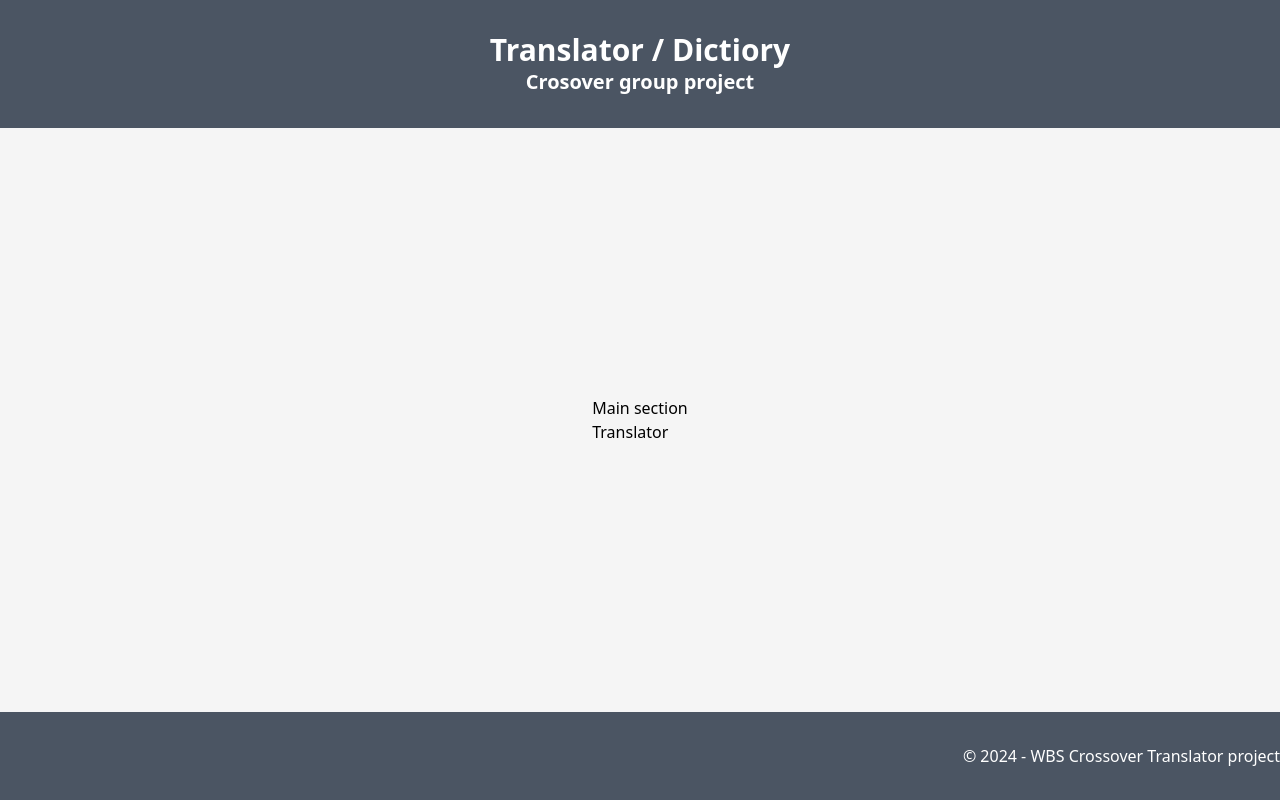
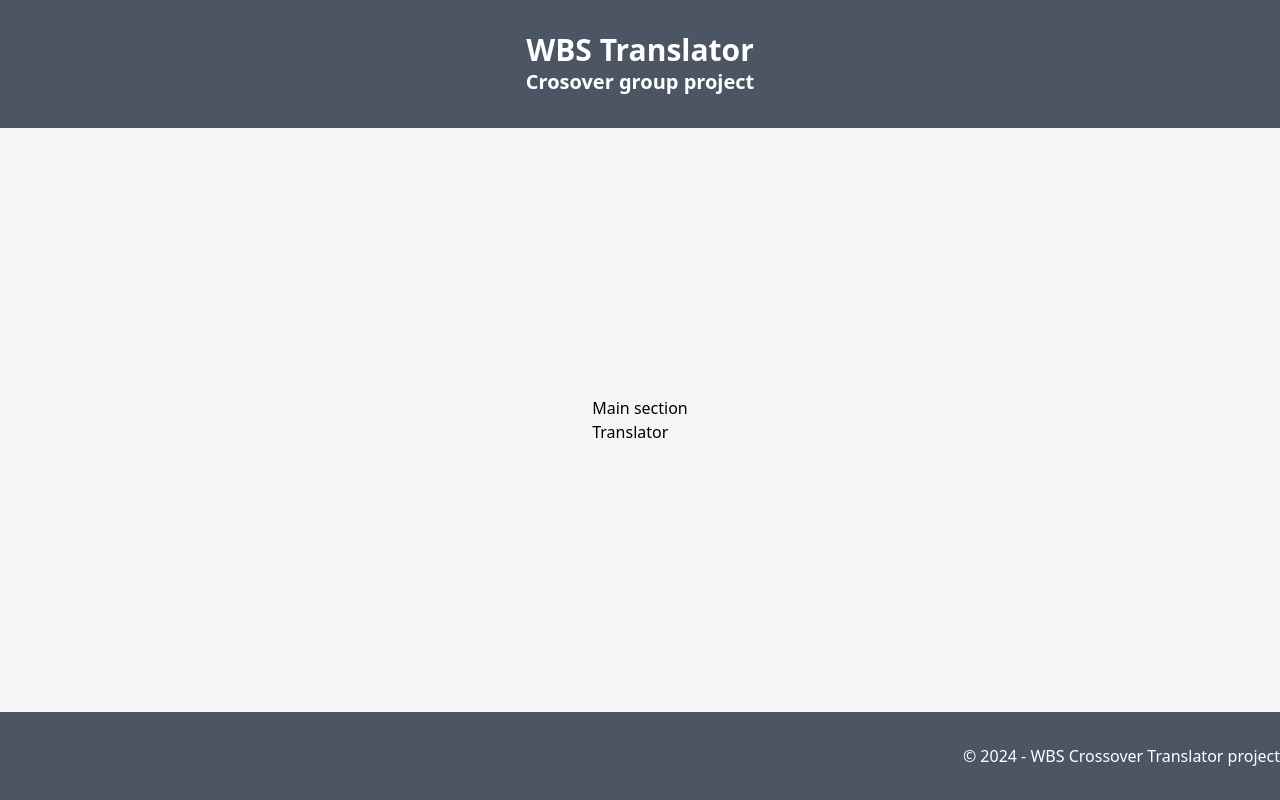
Before and after one commit to franx-repos/translator, a React (Vite) app: page / in a window 1280 px wide. Built offline with nearby package versions, Linux system fonts and the light colour scheme.

Commit message:
Update header text

```diff
--- a/src/components/Header.jsx
+++ b/src/components/Header.jsx
@@ -2,7 +2,7 @@ function Header() {
     return (
         <header className="py-8 bg-gray-600 text-white">
             <div className="container mx-auto text-center ">
-                <h1 className="text-3xl font-semibold">Translator / Dictiory</h1>
+                <h1 className="text-3xl font-semibold">WBS Translator</h1>
                 <h2 className="text-xl font-semibold">Crosover group project</h2>
             </div>
         </header>
```
Also changed, not shown: 1 other file (tests, documents, lock files or other folders).
